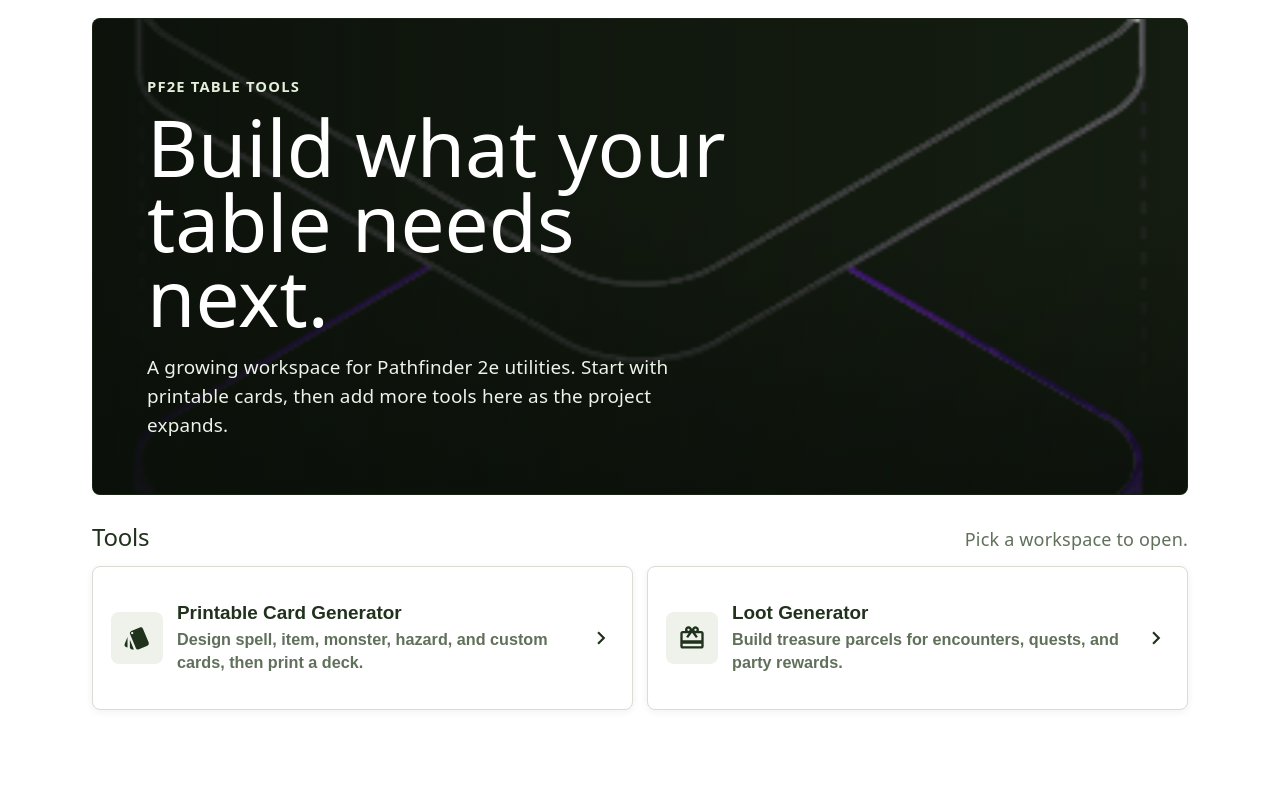
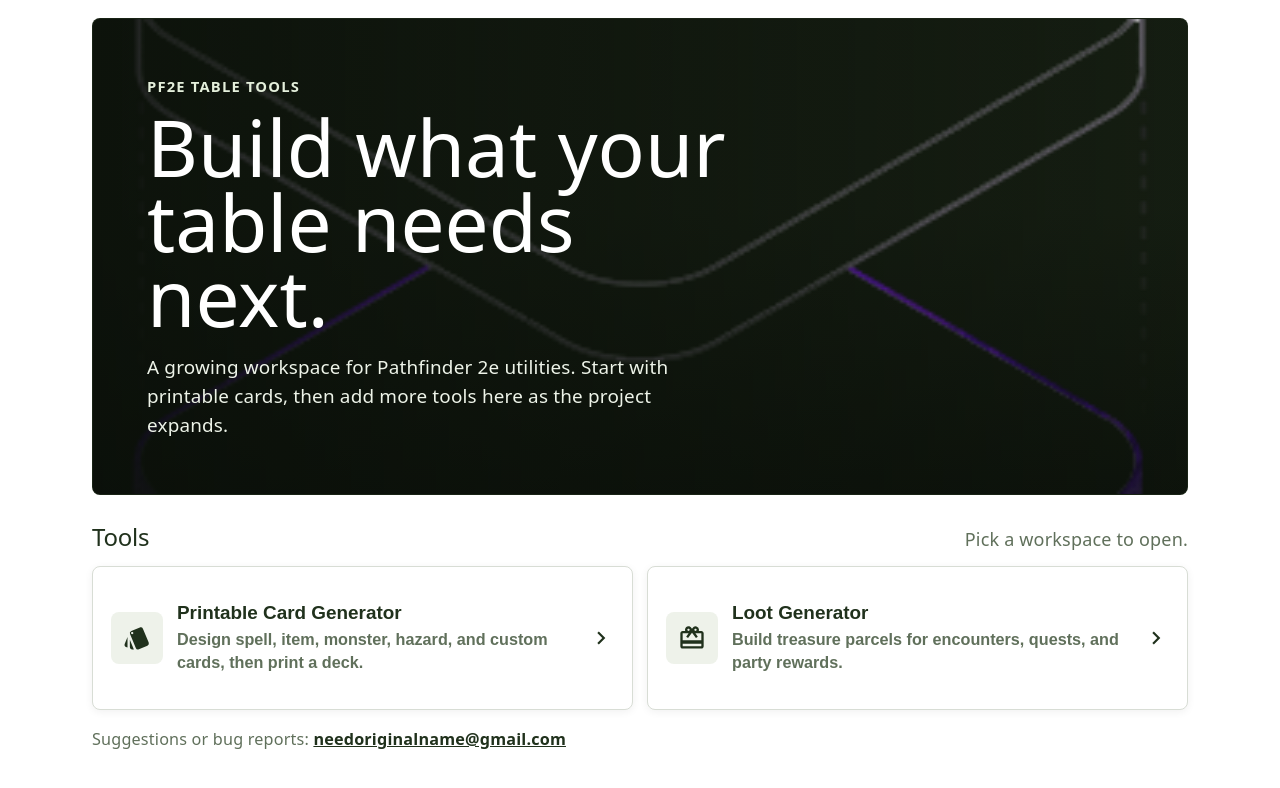
Before and after one commit to needoriginalname/pf2ecardcreator, a React (Vite) app: page / in a window 1280 px wide. Shown: the top 788 px of the page. Built offline with nearby package versions, Linux system fonts and the light colour scheme; no server answers.

Commit message:
Add contact note to home page

```diff
--- a/src/HomePage.jsx
+++ b/src/HomePage.jsx
@@ -59,6 +59,13 @@
             <MdChevronRight className="tool-card-arrow" aria-hidden="true" />
           </button>
         </div>
+
+        <p className="home-contact-note">
+          Suggestions or bug reports:{' '}
+          <a href="mailto:needoriginalname@gmail.com?subject=NeedOriginalPf2eTools">
+            needoriginalname@gmail.com
+          </a>
+        </p>
       </section>
     </main>
   )
--- a/src/styles/home.css
+++ b/src/styles/home.css
@@ -170,6 +170,28 @@
   justify-self: end;
 }
 
+.home-contact-note {
+  margin-top: 18px;
+  color: #60705b;
+  font-size: 0.9rem;
+  line-height: 1.4;
+}
+
+.home-contact-note a {
+  color: #20311c;
+  font-weight: 700;
+}
+
+@media (prefers-color-scheme: dark) {
+  .home-contact-note {
+    color: #dfe8d8;
+  }
+
+  .home-contact-note a {
+    color: #ffffff;
+  }
+}
+
 
 @media (max-width: 940px) {
   .home-shell {
```
